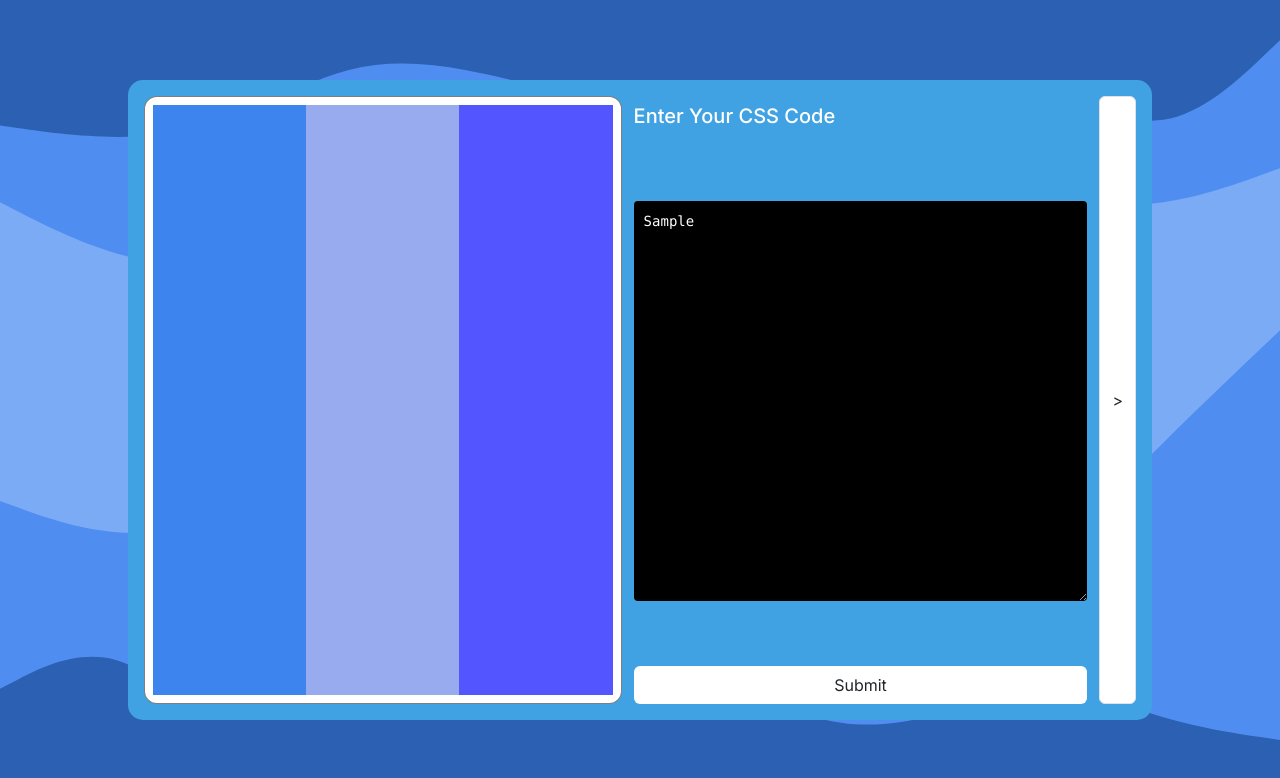
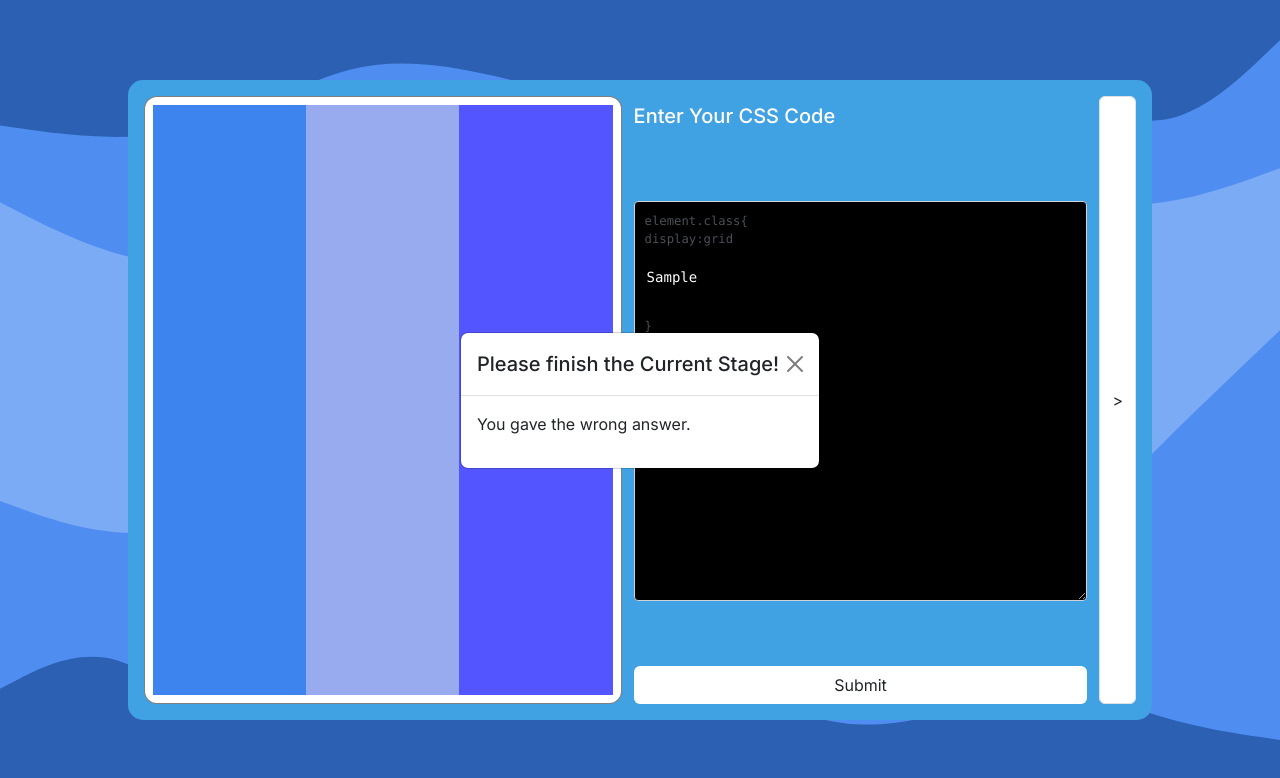
Before and after one commit to NangunooriAbhinav/css_game, a Next.js app: page / in a window 1280 px wide. Both pictures are taken after typing "Sample" into the empty fields and a click on the button "Submit". Shown: the top 778 px of the page. Built offline with nearby package versions, Linux system fonts and the light colour scheme.

Commit message:
initial verion complete

```diff
--- a/app/components/codeinput.tsx
+++ b/app/components/codeinput.tsx
@@ -1,7 +1,14 @@
 "use client";
+import { on } from "events";
 import React, { useState } from "react";
 
-export default function CodeInput() {
+export default function CodeInput({
+  mode,
+  onSubmit,
+}: {
+  mode: number;
+  onSubmit: (input: string) => void;
+}) {
   const [cssCode, setCssCode] = useState<string>("");
 
   const handleInputChange = (event: React.ChangeEvent<HTMLTextAreaElement>) => {
@@ -9,19 +16,43 @@ export default function CodeInput() {
   };
 
   const handleSubmit = () => {
-    // You can perform actions with the entered CSS code here
-    console.log(cssCode);
+    onSubmit(cssCode);
   };
 
   return (
     <div className="container w-50 d-flex flex-column justify-content-between">
       <h5 className="my-2 text-white">Enter Your CSS Code</h5>
-      <textarea
+      <div
         className="code-input leetcode-input"
-        placeholder="Enter your CSS code here..."
-        value={cssCode}
-        onChange={handleInputChange}
-      ></textarea>
+        style={{
+          minHeight: "200px",
+          border: "1px solid #ced4da",
+          padding: "10px",
+          borderRadius: "4px",
+          backgroundColor: "#000",
+          color: "#495057",
+          overflow: "auto",
+        }}
+      >
+        {/* Permanent text */}
+        <pre className="m-0">element.class{"{"}</pre>
+        <pre>display:{mode <= 5 ? "grid" : "flex"}</pre>
+        {/* Editable text */}
+        <textarea
+          style={{
+            width: "100%",
+            border: "none",
+            outline: "none",
+            resize: "none",
+            background: "transparent",
+            color: "#fff",
+          }}
+          placeholder="Enter your CSS code here..."
+          value={cssCode}
+          onChange={handleInputChange}
+        ></textarea>
+        <pre>{"}"}</pre>
+      </div>
       <button className="submit-btn btn w-100" onClick={handleSubmit}>
         Submit
       </button>
--- a/app/globals.css
+++ b/app/globals.css
@@ -30,12 +30,12 @@ body {
 
 .mode-2 {
   display: grid;
-  grid-template-columns: 1fr 2fr;
+  grid-template-columns: 1fr 2fr 1fr;
 }
 
 .mode-3 {
   display: grid;
-  grid-template-columns: 1fr 2fr 1fr;
+  grid-template-columns: 1fr 2fr;
 }
 
 .mode-4 {
--- a/app/page.tsx
+++ b/app/page.tsx
@@ -5,17 +5,96 @@ import { useState } from "react";
 
 export default function Home() {
   const [cssMode, setCssMode] = useState(1);
+  const [isCorrect, setIsCorrect] = useState(false);
+  const [progress, setProgress] = useState(0);
+  const [wrongSubmit, setWrongSubmit] = useState(false);
+
+  const answers = [
+    "grid-template-columns: 1fr 1fr 1fr;",
+    "grid-template-columns: 1fr 2fr 1fr;",
+    "grid-template-columns: 1fr 2fr;",
+    "grid-template-columns: 1fr 1fr 1fr;grid-template-rows: 1fr 2fr;",
+    "grid-template-columns: 1fr 2fr;grid-auto-rows: 1fr 2fr;",
+    "justify-content: center;",
+    "justify-content: center;align-items: center;",
+    "justify-content: space-between;align-items: center;",
+    "justify-content: space-around;align-items: center;",
+    "justify-content: center;align-items: flex-end;",
+  ];
 
   const handleModeChange = () => {
-    setCssMode((prev) => (prev === 10 ? 1 : prev + 1));
+    if (progress === cssMode) {
+      setCssMode((prev) => (prev === 10 ? 1 : prev + 1));
+    } else {
+      setWrongSubmit(true);
+    }
+  };
+
+  const handleSubmit = (input: string) => {
+    input = input.replace(/\n/g, "");
+    if (input === answers[cssMode - 1]) {
+      console.log("Correct!");
+      setIsCorrect(true);
+      setProgress((prev) => (prev === 9 ? 0 : prev + 1));
+    } else {
+      console.log("Incorrect!");
+      setWrongSubmit(true);
+    }
+    console.log(input);
   };
 
   return (
     <>
       <section className="main d-flex justify-content-center align-items-center">
+        {isCorrect && (
+          <div
+            className="modal show d-flex justify-content-center align-items-center"
+            style={{ display: "block" }}
+          >
+            <div className="modal-dialog">
+              <div className="modal-content">
+                <div className="modal-header">
+                  <h5 className="modal-title">Congratulations!</h5>
+                  <button
+                    type="button"
+                    className="btn btn-close "
+                    onClick={() => setIsCorrect(false)}
+                  ></button>
+                </div>
+                <div className="modal-body">
+                  <p>You gave the correct answer.</p>
+                </div>
+              </div>
+            </div>
+          </div>
+        )}
+        {wrongSubmit && (
+          <div
+            className="modal show d-flex justify-content-center align-items-center"
+            style={{ display: "block" }}
+          >
+            <div className="modal-dialog">
+              <div className="modal-content">
+                <div className="modal-header">
+                  <h5 className="modal-title">
+                    Please finish the Current Stage!
+                  </h5>
+                  <button
+                    type="button"
+                    className="btn btn-close "
+                    onClick={() => setWrongSubmit(false)}
+                  ></button>
+                </div>
+                <div className="modal-body">
+                  <p>You gave the wrong answer.</p>
+                </div>
+              </div>
+            </div>
+          </div>
+        )}
         <div className="game-container d-flex p-3 ">
           <View cssDetails={cssMode} />
-          <CodeInput />
+          <CodeInput mode={cssMode} onSubmit={handleSubmit} />
           <button onClick={handleModeChange} className="btn border switch">
             {">"}
           </button>
```
Also changed, not shown: app/components/frog.tsx (deleted).
